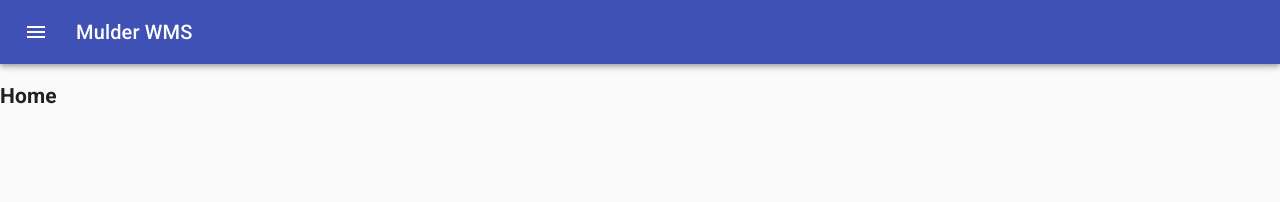
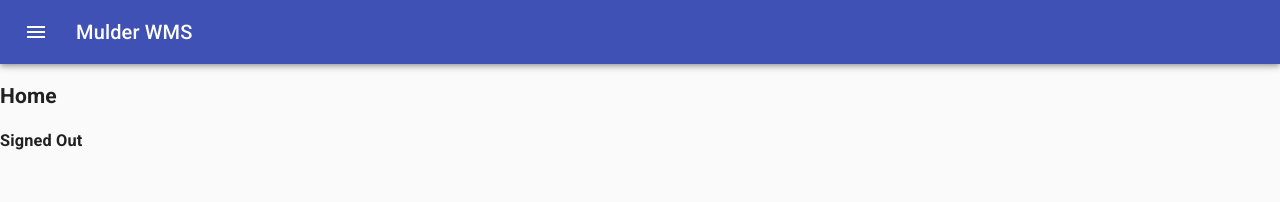
Before and after one commit to mulder-brewing/wms-client, a React (Create React App) app: page / in a window 1280 px wide. Shown: the top 202 px of the page. Built offline with nearby package versions, Linux system fonts and the light colour scheme.

Commit message:
Sign in WIP

```diff
--- a/src/App.js
+++ b/src/App.js
@@ -7,6 +7,7 @@ import {
 
 import Alert from './components/Alert/Alert';
 import AppBar from './components/AppBar';
+import Home from './containers/Home/Home';
 import SignIn from './containers/SignIn/SignIn';
 import SignUp from './containers/SignUp/SignUp';
 
@@ -18,11 +19,7 @@ function App() {
                 <Alert />
                 <AppBar />
                 <Switch>
-                    <Route exact path="/">
-                        <div>
-                            <h2>Home</h2>
-                        </div>
-                    </Route>
+                    <Route exact path="/" component={Home} />
                     <Route path="/signup" component={SignUp} />
                     <Route path="/signin" component={SignIn} />
                 </Switch>
--- /dev/null
+++ b/src/containers/Home/Home.js
@@ -0,0 +1,16 @@
+import { useSelector } from 'react-redux';
+
+import { authSelectors } from '../../store/auth';
+
+const Home = () => {
+    const isSignedIn = useSelector(authSelectors.isSignedIn);
+
+    return (
+        <div>
+            <h2>Home</h2>
+            <h3>{isSignedIn ? 'Signed In' : 'Signed Out'}</h3>
+        </div>
+    );
+};
+
+export default Home;
--- a/src/containers/SignIn/SignIn.js
+++ b/src/containers/SignIn/SignIn.js
@@ -1,3 +1,4 @@
+import { railsAxios } from '../../axios/railsAxios';
 import React from 'react';
 
 import Avatar from '@material-ui/core/Avatar';
@@ -11,8 +12,12 @@ import TextField from '@material-ui/core/TextField';
 import Typography from '@material-ui/core/Typography';
 
 import { useForm } from 'react-hook-form';
-import { Link as RouterLink } from 'react-router-dom';
+import { useDispatch } from 'react-redux';
+import { Link as RouterLink, useHistory } from 'react-router-dom';
 import { useTranslation } from 'react-i18next';
+
+import { alertActions } from '../../store/alert';
+import { authActions } from '../../store/auth';
 
 const useStyles = makeStyles((theme) => ({
     paper: {
@@ -45,9 +50,24 @@ export default function SignIn() {
         mode: 'onChange'
     });
     const { t } = useTranslation(['form']);
+    const dispatch = useDispatch();
+    const history = useHistory();
 
     const onSubmit = async data => {
-        console.log("form submitted");
+        const postData = {
+            username: data.username,
+            password: data.password
+        };
+        const response = await railsAxios.post('login', postData);
+        if (response) {
+            const token = response.data.token;
+            const expiration = response.data.expiration;
+            dispatch(authActions.signed_in(token, expiration));
+            localStorage.setItem('token', token);
+            localStorage.setItem('expiration', expiration);
+            history.push('/');
+            dispatch(alertActions.success(t('alert:success.signed_in'), null));
+        }
     }
 
     return (
--- a/src/index.js
+++ b/src/index.js
@@ -11,6 +11,7 @@ import { alertActions } from './store/alert'
 import { railsAxios } from './axios/railsAxios';
 
 import alertReducer from './store/alert';
+import authReducer from './store/auth';
 
 import alert_en from './translations/en/alert.json';
 import form_en from './translations/en/form.json';
@@ -31,7 +32,8 @@ i18next.init({
 });
 
 const rootReducer = combineReducers({
-    alert: alertReducer
+    alert: alertReducer,
+    auth: authReducer
 });
 
 const store = createStore(rootReducer, window.__REDUX_DEVTOOLS_EXTENSION__ && window.__REDUX_DEVTOOLS_EXTENSION__());
--- a/src/store/alert/actions.js
+++ b/src/store/alert/actions.js
@@ -27,10 +27,10 @@ const success_alert = (title, message) => ({
         },
         message,
         snackbar_props: {
-            autoHideDuration: 5000,
+            autoHideDuration: 4000,
             anchorOrigin: {
-                vertical: 'bottom',
-                horizontal: 'left'
+                vertical: 'top',
+                horizontal: 'center'
             },
             open: true
         },
--- /dev/null
+++ b/src/store/auth/actions.js
@@ -0,0 +1,7 @@
+import * as types from './types';
+
+export const signed_in = (token, expiration) => ({
+    token,
+    expiration,
+    type: types.SIGNED_IN
+});
--- /dev/null
+++ b/src/store/auth/index.js
@@ -0,0 +1,10 @@
+import * as authActions from './actions';
+import authReducer from './reducer';
+import * as authSelectors from './selectors'
+
+export {
+    authActions,
+    authSelectors
+};
+
+export default authReducer;
--- /dev/null
+++ b/src/store/auth/reducer.js
@@ -0,0 +1,21 @@
+import * as types from './types';
+
+const initialState = {
+    token: null,
+    expiration: null
+};
+
+const authReducer = (state = initialState, action) => {
+    switch(action.type) {
+        case types.SIGNED_IN:
+            return {
+                ...state,
+                token: action.token,
+                expiration: action.expiration
+            }
+        default:
+            return state;
+    }
+};
+
+export default authReducer;
--- /dev/null
+++ b/src/store/auth/selectors.js
@@ -0,0 +1,11 @@
+export const isSignedIn = state => {
+    const token = state.auth.token;
+    const expiration = state.auth.expiration;
+    return token != null && expiration > utcSecondsSinceEpoch();
+};
+
+const utcSecondsSinceEpoch = () => {
+    const now = new Date();
+    const utcMilllisecondsSinceEpoch = now.getTime() + (now.getTimezoneOffset() * 60 * 1000);
+    return Math.round(utcMilllisecondsSinceEpoch / 1000);
+};
--- /dev/null
+++ b/src/store/auth/types.js
@@ -0,0 +1,3 @@
+const prefix = type => `AUTH.${type}`;
+
+export const SIGNED_IN = prefix('SIGNED_IN');
--- a/src/translations/en/alert.json
+++ b/src/translations/en/alert.json
@@ -1,5 +1,6 @@
 {
     "success": {
+        "signed_in": "Signed in successfully!",
         "signed_up": "Signed up successfully!  Please sign in."
     }
 }
```
Also changed, not shown: 1 other file (tests, documents, lock files or other folders).
